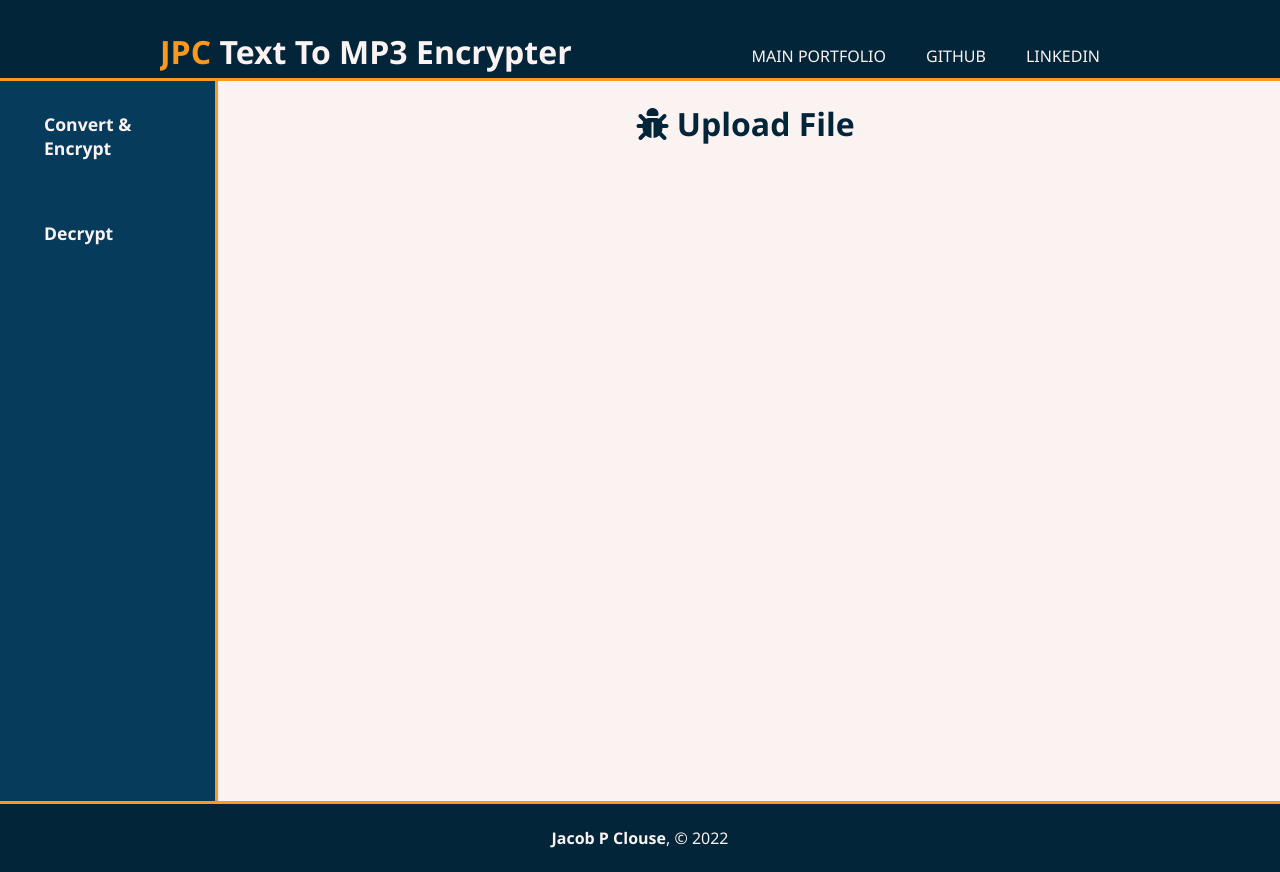
After one commit to jacobpclouse/Mp3-Generator, a Flask app: template backend/templates/base.html in a window 1280 px wide. The commit adds this page. Run offline with Flask 2, Linux system fonts and the light colour scheme; the template is opened without the code that fills it, so the values that code supplies are empty; some libraries are stand-ins or nearby versions.

Commit message:
added all the styles to help fill out the front end

```diff
--- a/backend/app.py
+++ b/backend/app.py
@@ -3,9 +3,14 @@ from flask import Flask, render_template
 app = Flask(__name__)
 
 
+# @app.route('/index')
+# def hello():
+#     return render_template('index.html')
+
+
 @app.route('/')
-def hello():
-    return render_template('index.html')
+def mainRoute():
+    return render_template('base.html')
 
 # Use flask templates for logic, linking and overall tutorials
 # https://www.digitalocean.com/community/tutorials/how-to-use-templates-in-a-flask-application#step-4-using-conditionals-and-loops
--- /dev/null
+++ b/backend/static/css/style.css
@@ -0,0 +1,269 @@
+* {
+    box-sizing: border-box;
+}
+
+body {
+
+    font-family: 'Segoe UI', Tahoma, Geneva, Verdana, sans-serif;
+    padding: 0;
+    margin: 0;
+    background: #FBF3F2;
+}
+
+/* CSS Variables */
+
+:root {
+    --clr-background: #FBF3F2;
+    --clr-dark: #032539;
+    --clr-drk-v2: #063b5c;
+    --clr-light: #1C768F;
+    --clr-light-transparent: #1c768fcc;
+    --clr-accent: #FA991C;
+    --clr-border: #d3d3d3;
+}
+
+
+/* Global */
+
+.container{
+    width: 75%;
+    margin: auto;
+    overflow: hidden;
+}
+
+/* Header */
+header {
+    background: var(--clr-dark);
+    color: var(--clr-background);
+    padding-top: 30px;
+    min-height: 70px;
+    border-bottom: var(--clr-accent) 3px solid;
+}
+
+header a {
+    color: var(--clr-background);
+    text-decoration: none;
+    text-transform: uppercase;
+    font-size: 16px;
+}
+
+header ul {
+    margin: 0;
+    padding: 0;
+}
+
+header li {
+    float: left;
+    display: inline;
+    padding: 0 20px 0 20px;
+}
+
+header #branding {
+    float: left;
+
+}
+
+header #branding h1 {
+    margin: 0;
+    margin-bottom: 5px;
+}
+
+header nav {
+    float: right;
+    margin-top: 15px;
+}
+
+header .highlight, header .current a {
+    color: var(--clr-accent);
+    margin-top: 10px;
+}
+
+header a:hover {
+    color: var(--clr-accent);
+    font-weight: bold;
+}
+
+/* Flex Containers */
+
+.main-container {
+    display: flex;
+    flex-direction: row;
+    min-height: 90vh;
+
+}
+
+    /* Left Container */
+
+.container-left {
+    display: flex;
+    font-size: 1.1rem;
+    font-weight: bold;
+    flex-direction: column;
+    width: 17%;
+    color: var(--clr-background);
+    background-color: var(--clr-drk-v2);
+    border-right: var(--clr-accent) 3px solid;
+}
+
+.container-left a {
+    color: var(--clr-background);
+    text-decoration: none;
+}
+
+.container-left-item {
+
+    padding: .75em 2.5em .75em 2.5em;
+
+}
+
+#selected-page {
+    text-decoration-line: underline;
+    text-decoration-style: solid;
+}
+
+.container-left-item:hover {
+    background: var(--clr-accent);
+    color: var(--clr-dark);
+    transform: scale(1.1);
+    transition: transform .25s;
+    overflow: hidden;
+}
+
+        /* Right Container */
+
+.container-right {
+    color: var(--clr-dark);
+    flex-direction: column;
+    width: 80%;
+    align-items: center;
+    padding-left: 2.5vw;
+}
+
+.container-right h1{
+    text-align: center;
+}
+
+/* Table */
+
+#issue-table {
+    width: 100%;
+    text-align: left;
+    border-collapse: collapse;
+    padding-bottom: 50px;
+}
+
+    /* Scrolling */
+.scroll-div {
+    overflow: hidden;
+    overflow-y: scroll;
+    height: 85%;
+}
+
+    /* Custom Scrollbar */
+
+::-webkit-scrollbar {
+    width: 15px;
+}
+
+  ::-webkit-scrollbar-track {
+    background: var(--clr-light-transparent);
+}
+
+
+  ::-webkit-scrollbar-thumb {
+    background: var(--clr-drk-v2);
+}
+
+  ::-webkit-scrollbar-thumb:hover {
+    background: var(--clr-dark);
+}
+
+
+#issue-table th {
+    font-size: 18px;
+    top: 0;
+    z-index: 2;
+    position: sticky;
+    background-color: var(--clr-background);
+    padding-bottom: 10px;
+
+}
+
+#issue-table td {
+    padding: .5em 0 .5em 0;
+}
+
+#issue-table tr:hover td{
+    color: var(--clr-background);
+    background-color: var(--clr-light-transparent);
+}
+
+    /* Table Search function */
+#search-input{
+    background-color: var(--clr-background);
+    background-position: 10px 10px;
+    background-repeat: no-repeat;
+    width: 100%;
+    font-size: 16px;
+    padding-top: 12px;
+    padding-right: 12px;
+    padding-bottom: 12px;
+    padding-left: 5px;
+    border: 1px solid var(--clr-light-transparent);
+    margin-bottom: 12px;
+  }
+
+
+/* Footer */
+
+footer {
+    padding:7px;
+    color:var(--clr-background);
+    background-color:var(--clr-dark);
+    text-align: center;
+    border-top: var(--clr-accent) 3px solid;
+
+    bottom: 0;
+    width: 100%;
+
+}
+
+/* Media Queries */
+
+/* standard tablet size */
+@media (max-width: 768px) {
+
+    header #branding,
+    header nav,
+    header nav li {
+        float: none;
+        text-align: center;
+        width: 100%;
+    }
+
+    header nav li {
+        display: block;
+    }
+
+    header {
+        padding-bottom: 20px;
+    }
+
+    .container-left {
+        font-size: .75rem;
+    }
+
+}
+
+/* standard phone size */
+@media (max-width: 480px) {
+    #title h1 {
+        font-size: 40px;
+    }
+
+    #title p {
+        font-size: 15px;
+    }
+
+
+}
--- /dev/null
+++ b/backend/static/js/index.js
@@ -0,0 +1,20 @@
+function tableSearchFunction() {
+    var input, filter, table, tr, td, i, txtValue;
+
+    input = document.getElementById("search-input");
+    filter = input.value.toUpperCase();
+    table = document.getElementById("issue-table");
+    tr = table.getElementsByTagName("tr");
+
+    for (i = 0; i < tr.length; i++) {
+      td = tr[i].getElementsByTagName("td")[0];
+      if (td) {
+        txtValue = td.textContent || td.innerText;
+        if (txtValue.toUpperCase().indexOf(filter) > -1) {
+          tr[i].style.display = "";
+        } else {
+          tr[i].style.display = "none";
+        }
+      }
+    }
+  }
--- /dev/null
+++ b/backend/templates/base.html
@@ -0,0 +1,84 @@
+<!DOCTYPE html>
+<html lang="en">
+
+<head>
+  <meta charset="UTF-8">
+  <meta name="viewport" content="width=device-width, initial-scale=1.0">
+
+  <!-- SEO -->
+  <meta name="description" content="Convert your images to MP3s and encrypt them!">
+  <meta name="keywords" content="converter">
+  <meta name="author" content="Jacob P Clouse">
+
+  <!-- Font Awesome -->
+  <script src="https://kit.fontawesome.com/26c2ec2f36.js" crossorigin="anonymous"></script>
+  <link href="https://fonts.googleapis.com/css?family=Source+Code+Pro:400,900|Source+Sans+Pro:300,900&display=swap"
+    rel="stylesheet">
+
+  <!-- Styles -->
+  <link rel="stylesheet" type="text/css" href="{{ url_for('static', filename='/css/style.css') }}">
+  <link rel="stylesheet" type="text/css" href="{{ url_for('static', filename='/css/report-issue-form.css') }}">
+
+  <!-- Favicon -->
+  <link rel="icon" type="image/x-icon" href="{{ url_for('static', filename='/images/favicon3.svg') }}">
+
+  <!-- Title -->
+  <title>MP3 Converter</title>
+</head>
+
+<body>
+
+  <header>
+    <div class="container">
+      <div id="branding">
+        <h1><span class="highlight"> JPC </span> Text To MP3 Encrypter</h1>
+      </div>
+      <nav>
+        <ul>
+          <li><a href="https://jacobpclouse.me/">Main Portfolio</a></li>
+          <li><a href="https://github.com/jacobpclouse">Github</a></li>
+          <li><a href="https://www.linkedin.com/in/jpclouse/">Linkedin</a></li>
+        </ul>
+      </nav>
+    </div>
+  </header>
+
+
+  <div class="main-container">
+    <div class="container-left">
+
+      <p class="container-left-item"><a href="./assigned_to_me.html">Convert & Encrypt</a></p>
+      <p class="container-left-item"><a href="./unhandled.html">Decrypt</a></p>
+
+    </div>
+
+    <div class="container-right">
+      <!-- Pass name of the page here -->
+      <h1><i class="fas fa-bug"></i> Upload File</h1>
+
+
+
+
+
+
+    </div>
+
+  </div>
+
+
+  </section>
+
+
+
+  <footer>
+    <p><strong>Jacob P Clouse</strong>, &copy; 2022</p>
+  </footer>
+  </div>
+
+
+  <script src="/js/index.js"></script>
+
+
+</body>
+
+</html>
--- a/backend/templates/index.html
+++ b/backend/templates/index.html
@@ -5,7 +5,7 @@
     <title>Secret MP3 Maker</title>
 </head>
 <body>
-    <h1>Hello World!</h1>
+    <h1 class="titleBoi">Hello World!</h1>
     <h2>Welcome to FlaskApp!</h2>
 </body>
 </html>
```
Also changed, not shown: backend/static/css/dashboard-selections.css (added, +33 -0 lines), backend/static/css/report-issue-form.css (added, +48 -0 lines), backend/sample Scripts/text to speech.py (added), backend/static/images/favicon3.svg (added).
